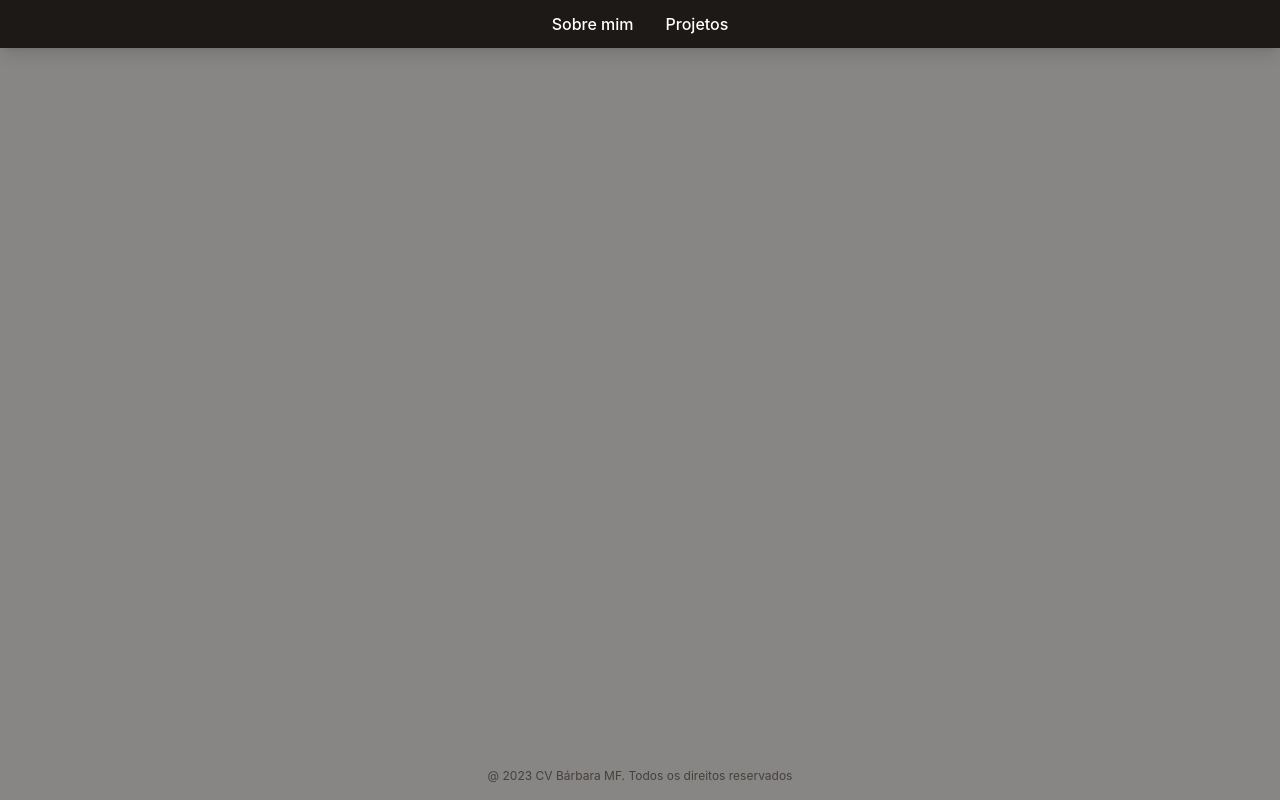
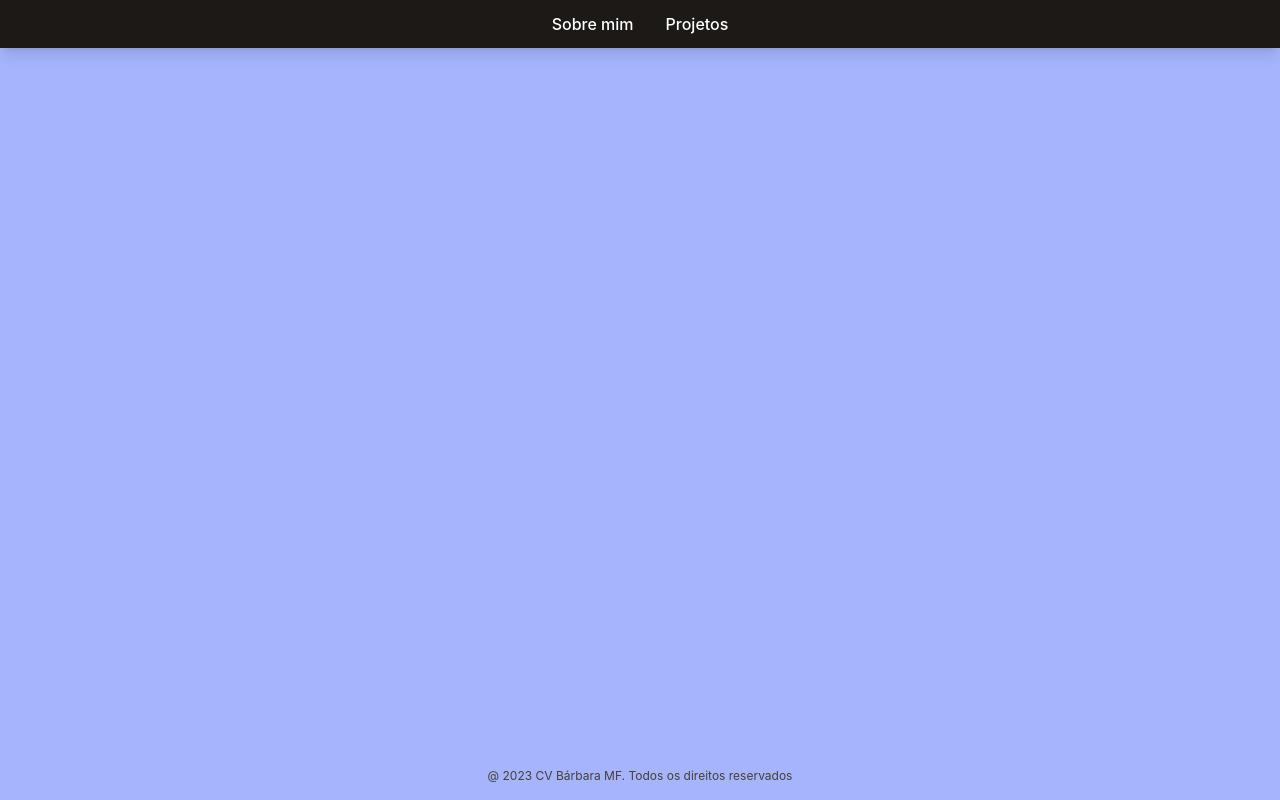
Before and after one commit to bamarcheti/my-resume, a React (Create React App) app: page /#/ in a window 1280 px wide. Built offline with nearby package versions, Linux system fonts and the light colour scheme.

Commit message:
adicionando background em todo o sistema

```diff
--- a/src/styles/global.css
+++ b/src/styles/global.css
@@ -8,7 +8,7 @@ body {
     'Cantarell', 'Fira Sans', 'Droid Sans', 'Helvetica Neue', sans-serif;
   -webkit-font-smoothing: antialiased;
   -moz-osx-font-smoothing: grayscale;
-  background-color: #888585;
+  background-color: #a5b4fc;
 }
 
 code {
```
